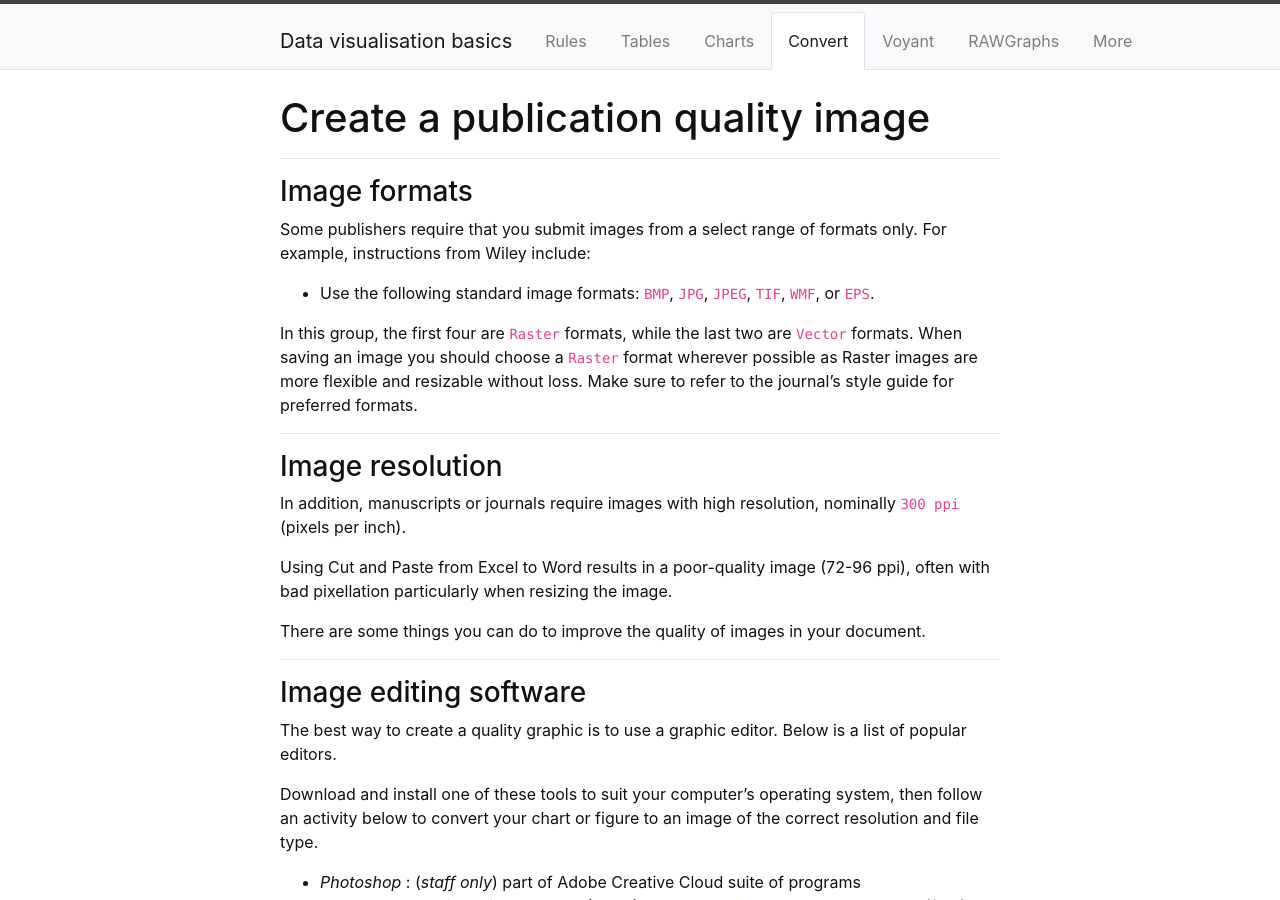
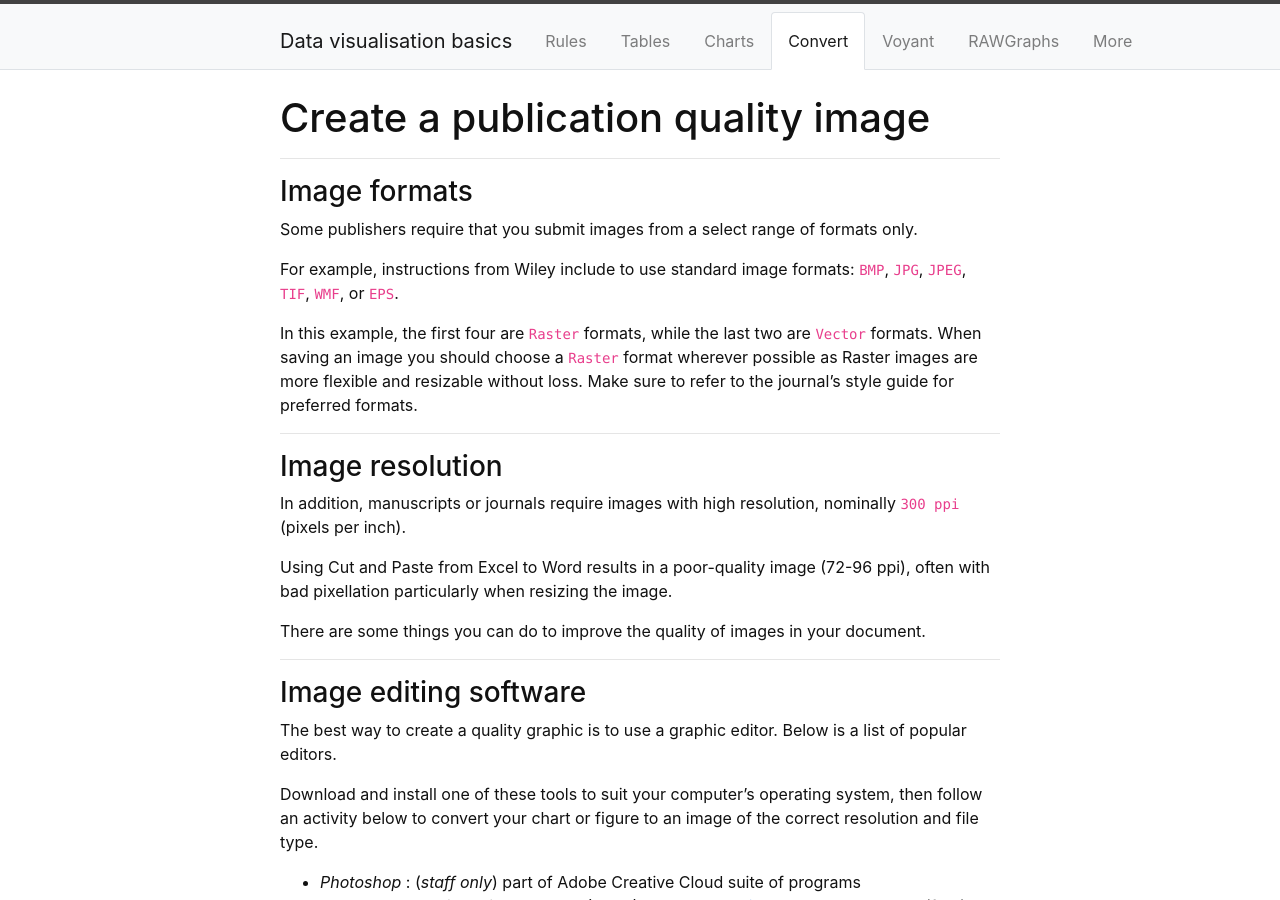
Before and after one commit to GULibrarySandbox/data-vis-basics, a Jekyll site: the page built from content/5-convert.md, in a window 1280 px wide and 900 px high. Built offline with Jekyll 4.4.1, drawn with Linux system fonts in a browser that asks for light colours.

Commit message:
Update 5-convert.md

```diff
--- a/content/5-convert.md
+++ b/content/5-convert.md
@@ -9,10 +9,11 @@ nav: true
 
 ### Image formats
 
-Some publishers require that you submit images from a select range of formats only. For example, instructions from Wiley include:
-- Use the following standard image formats: `BMP`, `JPG`, `JPEG`, `TIF`, `WMF`, or `EPS`.
+Some publishers require that you submit images from a select range of formats only.
 
-In this group, the first four are `Raster` formats, while the last two are `Vector` formats. When saving an image you should choose a `Raster` format wherever possible as Raster images are more flexible and resizable without loss. Make sure to refer to the journal’s style guide for preferred formats.
+For example, instructions from Wiley include to use standard image formats: `BMP`, `JPG`, `JPEG`, `TIF`, `WMF`, or `EPS`.
+
+In this example, the first four are `Raster` formats, while the last two are `Vector` formats. When saving an image you should choose a `Raster` format wherever possible as Raster images are more flexible and resizable without loss. Make sure to refer to the journal’s style guide for preferred formats.
 
 -----
 
```
Also changed, not shown: other parts of content/5-convert.md (+2 -2 lines).
